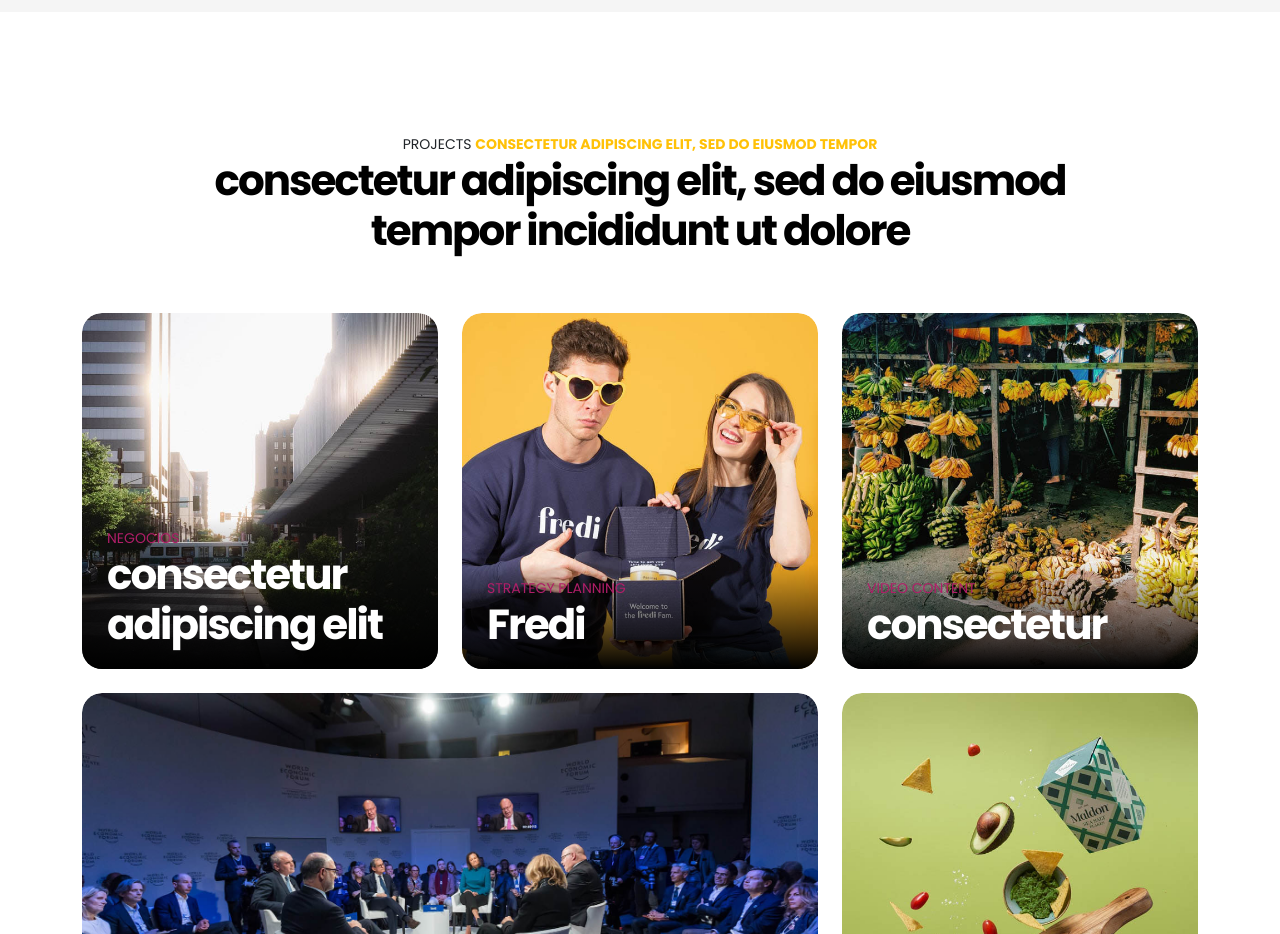
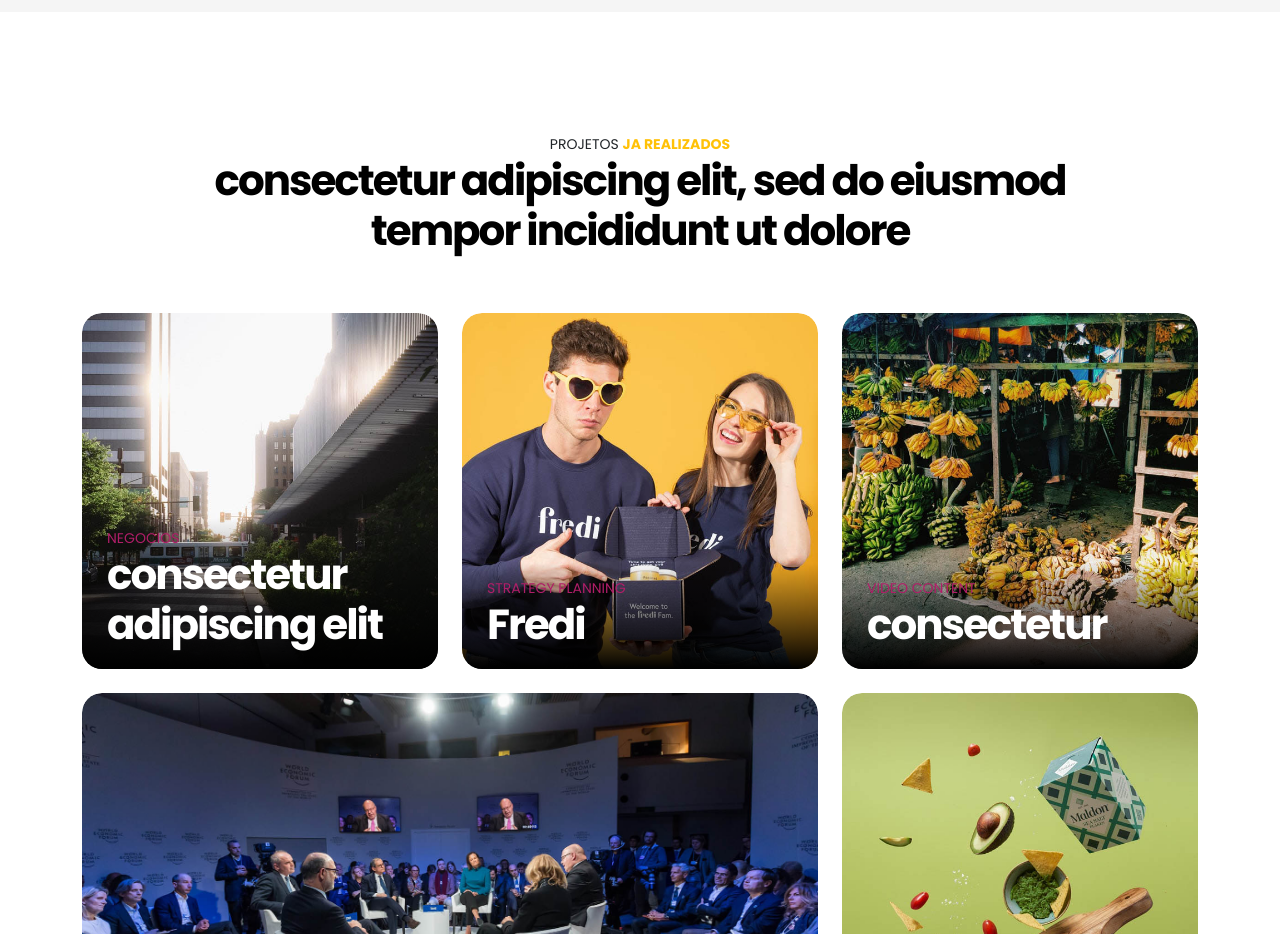
Before and after one commit to GuiAlvesdev/project-contabil-landing-page, a plain HTML site: page index.html in a window 1280 px wide. Shown: the part 3340-4274 px from the top of the page. Drawn offline with Linux system fonts and the light colour scheme.

Commit message:
refactor code

```diff
--- a/index.html
+++ b/index.html
@@ -321,7 +321,7 @@
                     <div class="row">
 
                         <div class="col-lg-10 col-12 text-center mx-auto mb-5">
-                            <small class="small-title">Projects <strong class="text-warning">consectetur adipiscing elit, sed do eiusmod tempor</strong></small>
+                            <small class="small-title">Projetos <strong class="text-warning">Ja Realizados</strong></small>
 
                             <h2>consectetur adipiscing elit, sed do eiusmod tempor incididunt ut dolore</h2>
                         </div>
```
